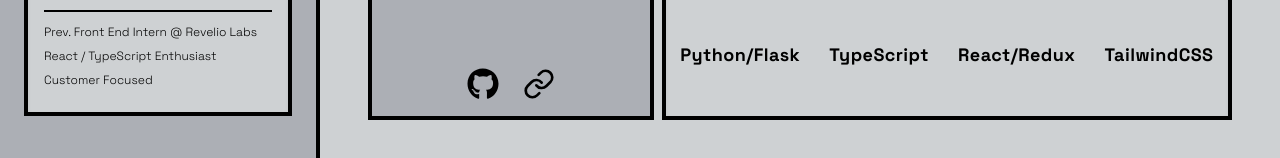
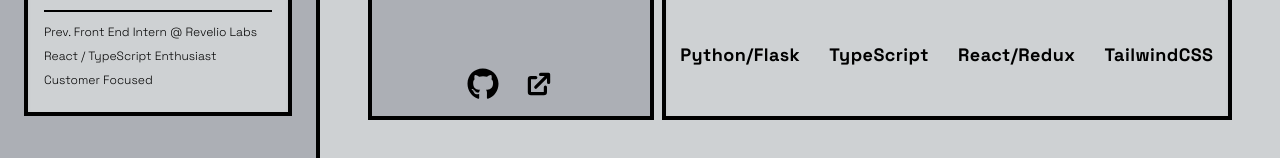
Before and after one commit to CharlesCarr/charlie-portfolio, a Next.js app: page / in a window 1280 px wide. Shown: the part 632-790 px from the top of the page. Built offline with nearby package versions, Linux system fonts and the light colour scheme.

Commit message:
fix: switch link icon for projects

```diff
--- a/components/Project.tsx
+++ b/components/Project.tsx
@@ -1,5 +1,5 @@
 import { FaGithub } from "react-icons/fa";
-import { FiLink } from "react-icons/fi";
+import { HiExternalLink } from "react-icons/hi";
 import Image from "next/image";
 
 const Project = ({ title, image, description, github, demo, tech }: any) => {
@@ -29,7 +29,7 @@ const Project = ({ title, image, description, github, demo, tech }: any) => {
             />
           </li>
           <li>
-            <FiLink
+            <HiExternalLink
               className="w-8 h-8 ml-3 cursor-pointer"
               onClick={() => demoClickHandler()}
             />
```
